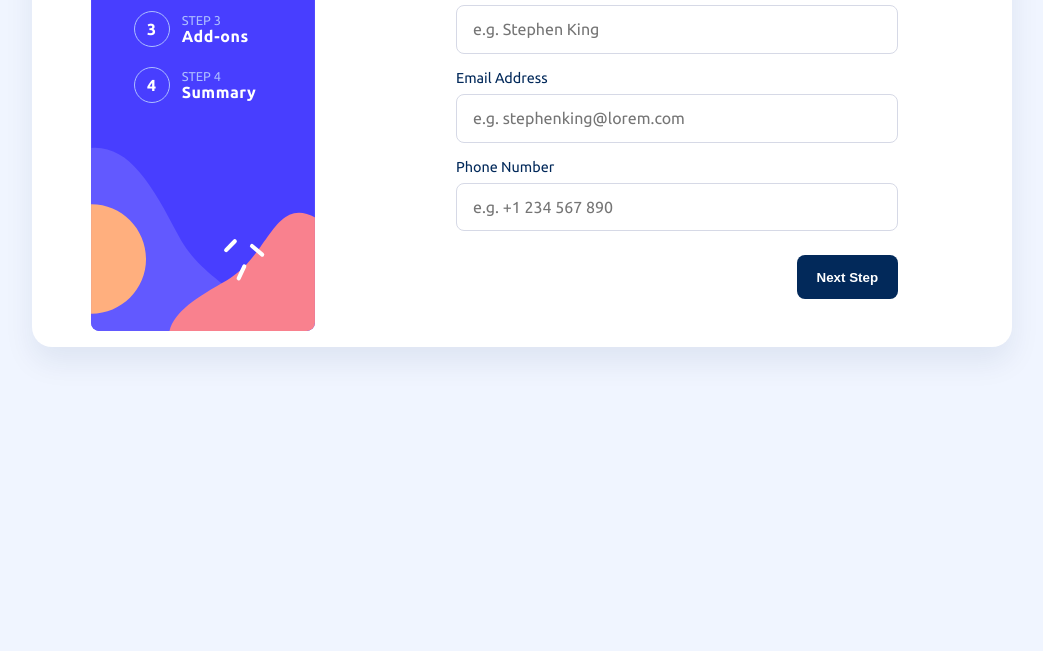
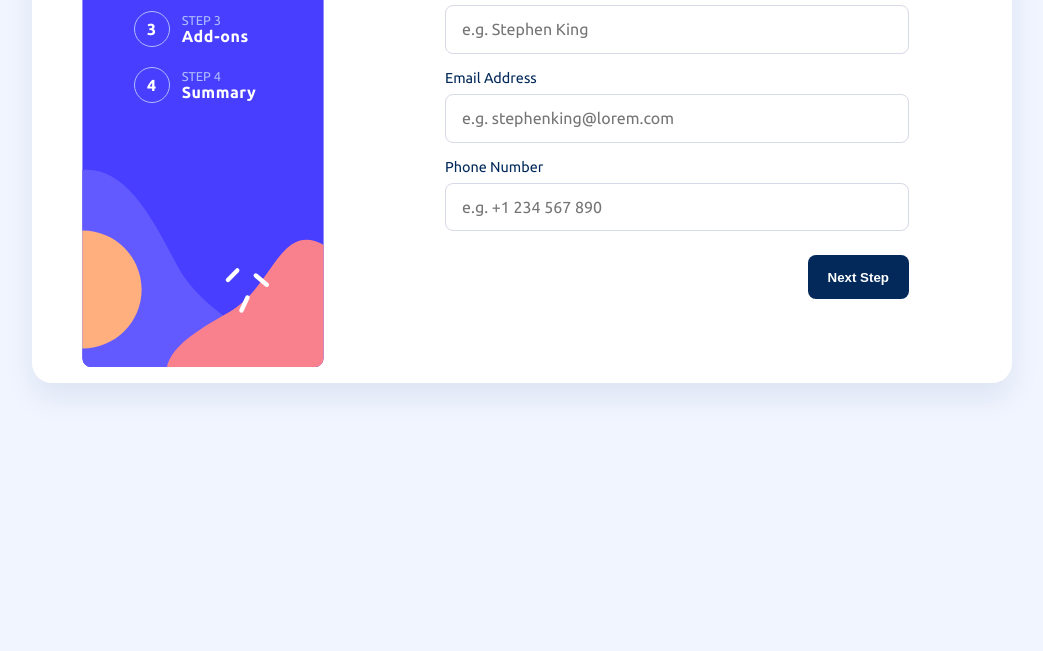
Before and after one commit to Thelma-dot/multi-step-form-main, a plain HTML site: page index.html in a window 1280 px wide. Shown: the part 245-896 px from the top of the page, without its empty margins (118-1161 px from the left). Drawn offline with Linux system fonts and the light colour scheme.

Commit message:
Desktop: ensure main content container has consistent size across all steps

```diff
--- a/style.css
+++ b/style.css
@@ -632,13 +632,16 @@ body.is-yearly .billing__label[data-billing="yearly"] {
 
     .content {
         margin: auto 0;
-        width: auto;
+        width: 100%;
+        min-height: 500px;
         padding: 2rem 3rem;
         background: transparent;
         border-radius: 0;
         box-shadow: none;
         max-width: 560px;
         justify-self: center;
+        display: flex;
+        flex-direction: column;
     }
 
     .plans {
```
